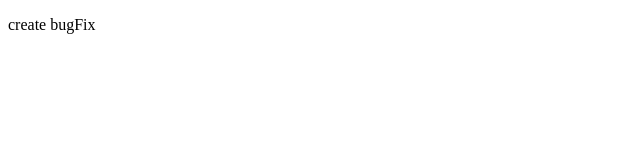
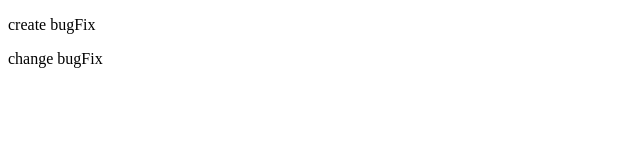
Before and after one commit to Kataru7/senla-trainee, a plain HTML site: page index.html in a window 1280 px wide. Shown: the full height of the page, 0-640 px from the left. Drawn offline with Linux system fonts and the light colour scheme.

Commit message:
change bugFix

```diff
--- a/index.html
+++ b/index.html
@@ -8,5 +8,6 @@
 </head>
 <body>
     <p>create bugFix</p>
+    <p>change bugFix</p>
 </body>
 </html>
```
